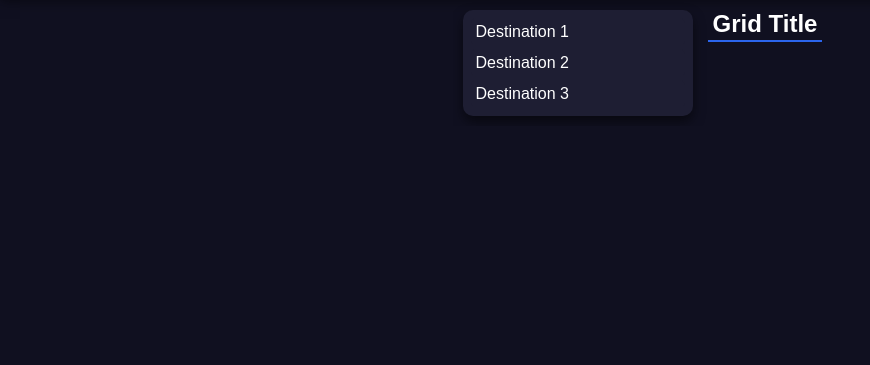
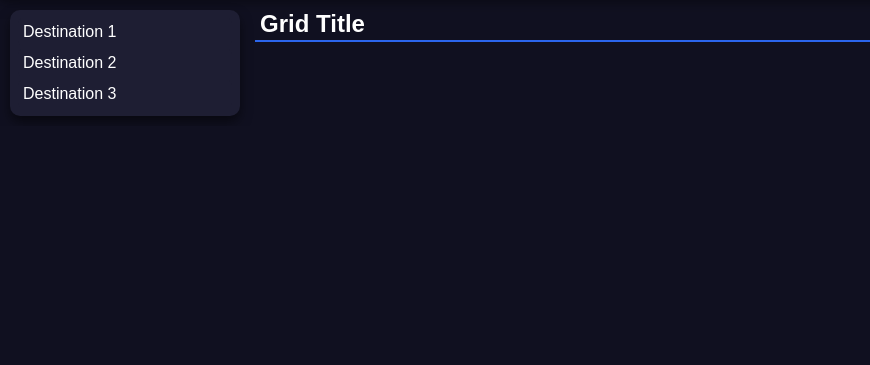
Before and after one commit to cm-360/VisiVerse, a Python web app: template visiverse/templates/pages/home.html in a window 1280 px wide. Shown: the part 55-420 px from the top of the page, without its empty margins (0-870 px from the left). Run offline with Jinja, Linux system fonts and the light colour scheme; the template is opened without the code that fills it, so the values that code supplies are empty.

Commit message:
better page layout, fix grid shrinkage

```diff
--- a/visiverse/static/css/custom.css
+++ b/visiverse/static/css/custom.css
@@ -28,17 +28,13 @@
 
 body {
 	margin: 0;
+	width: 100%;
 	min-height: 100vh;
 	display: flex;
 	flex-direction: column;
 	color: var(--color-text-foreground);
 	background-color: var(--color-bg);
 	font-family: Arial, Helvetica, sans-serif;
-}
-main {
-	max-width: var(--page-content-size);
-	margin: 0 auto;
-	overflow: auto;
 }
 
 heading {
@@ -70,6 +66,13 @@ h1, h2, h3, h4, h5, h6 {
 	padding: 5px;
 	border-radius: 10px;
 	background-color: var(--color-secondary);
+}
+
+.content-wrapper {
+	max-width: var(--page-content-size);
+	margin: 0 auto;
+	overflow: auto;
+
 }
 
 .link {
@@ -254,9 +257,8 @@ h1, h2, h3, h4, h5, h6 {
 	background-color: var(--color-secondary);
 }
 .nav-inner {
-	max-width: var(--page-content-size);
-	margin: auto;
-	overflow: auto;
+	display: flex;
+	align-items: center;
 }
 .nav-brand {
 	float: left;
@@ -274,9 +276,9 @@ h1, h2, h3, h4, h5, h6 {
 	display: none;
 }
 .nav-content {
+	margin-left: auto;
 	display: flex;
 	justify-content: end;
-	height: 50px;
 }
 .nav-section {
 	display: flex;
@@ -295,6 +297,7 @@ h1, h2, h3, h4, h5, h6 {
 
 /* Pager header and footer */
 .page-header {
+	width: 100%;
 	padding-bottom: 5px;
 }
 .page-footer {
@@ -304,7 +307,7 @@ h1, h2, h3, h4, h5, h6 {
 }
 .footer-content {
 	display: flex;
-	margin: 10px;
+	padding: 10px;
 }
 .footer-link {
 	margin: 3px;
--- a/visiverse/templates/features/footer.html
+++ b/visiverse/templates/features/footer.html
@@ -1,6 +1,6 @@
 <footer class="page-footer">
 	<nav class="nav-container shadow">
-		<div class="nav-inner">
+		<div class="nav-inner content-wrapper">
 			<div class="footer-content">
 				<a class="footer-link link" href="#">Link 1</a>
 				<span class="vl"></span>
--- a/visiverse/templates/features/header.html
+++ b/visiverse/templates/features/header.html
@@ -1,6 +1,6 @@
 <header class="page-header">
 	<nav class="nav-container shadow">
-		<div class="nav-inner">
+		<div class="nav-inner content-wrapper">
 			<a class="nav-brand link" href="{{ url_for('page_home') }}">
 				<img class="nav-logo" src="{{ url_for('static', filename='favicon.svg') }}">
 				<h1 class="nav-title">{{ site_title }}</h1>
--- a/visiverse/templates/layouts/base.html
+++ b/visiverse/templates/layouts/base.html
@@ -20,7 +20,9 @@
 <body>
 	{% include "features/header.html" %}
 	<main>
-		{% block content %}{% endblock %}
+		<div class="content-wrapper">
+			{% block content %}{% endblock %}
+		</div>
 	</main>
 	{% include "features/footer.html" %}
 </body>
```
